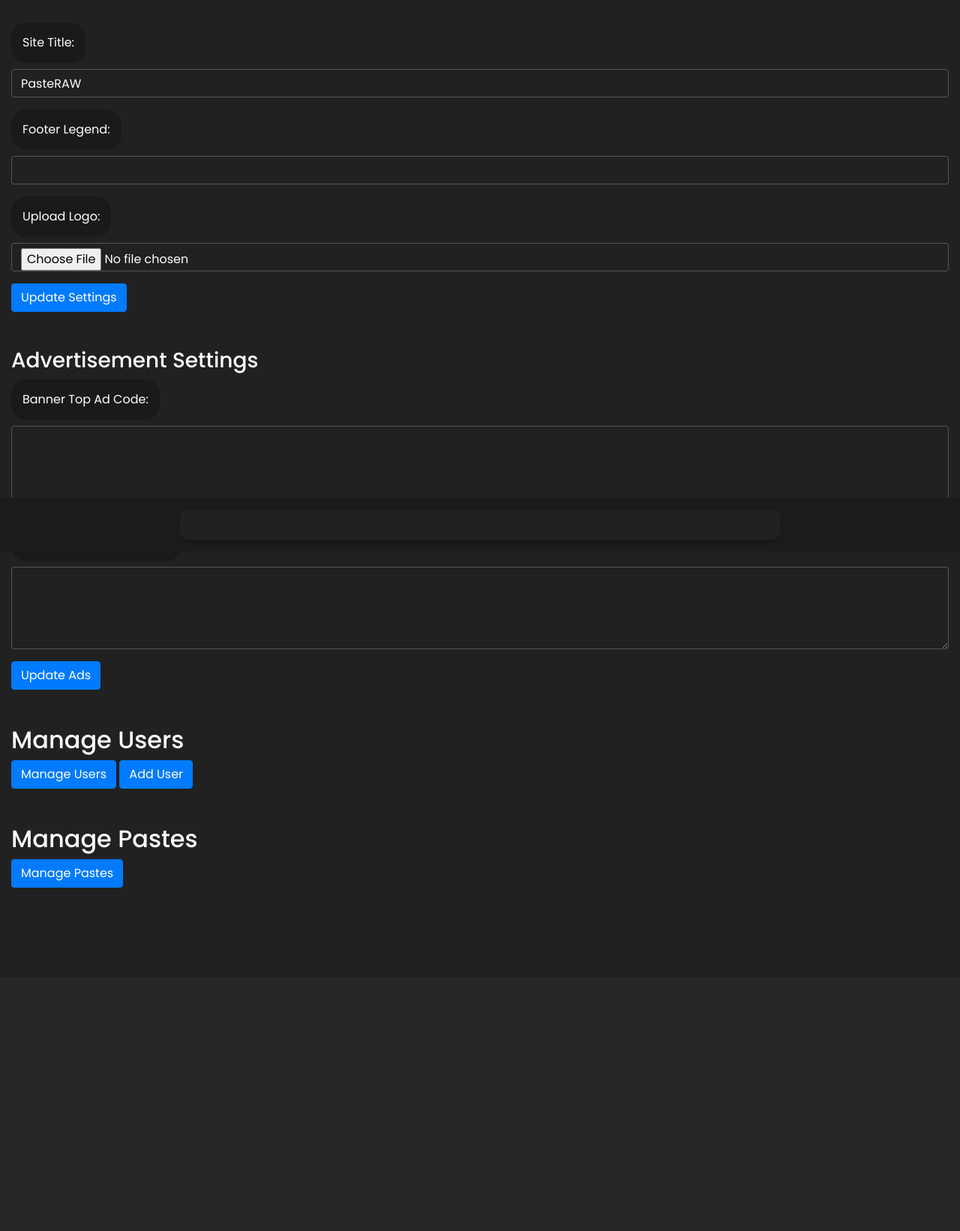
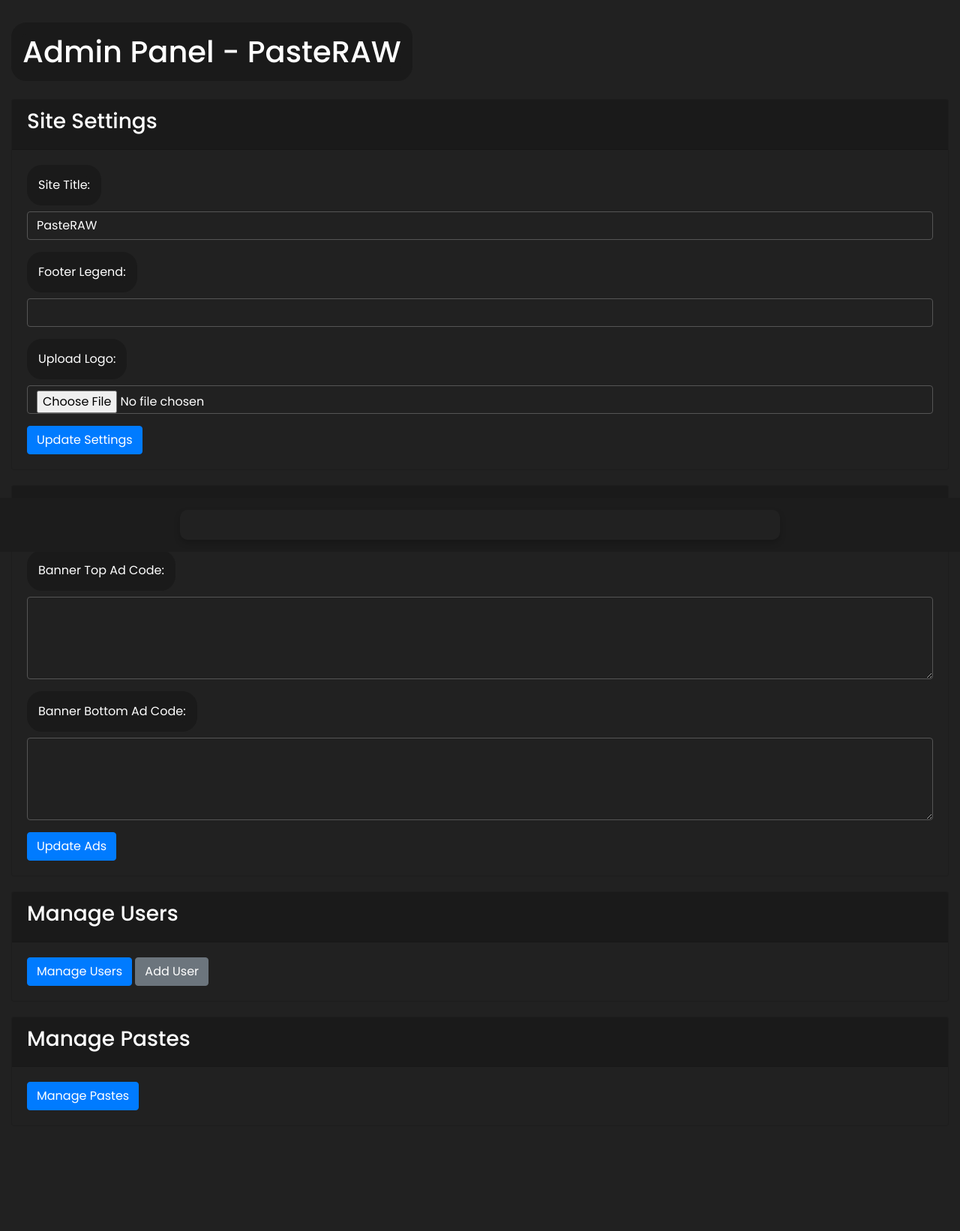
Before and after one commit to javiermzelaya/PasteRAW, a PHP site: page /admin_panel.php in a window 1280 px wide. Shown: the part 64-1706 px from the top of the page at 75% size. Before the commit the page ends 1248 px from the top, so only its background shows below. Run offline with PHP 8.4, Linux system fonts and the light colour scheme; the visitor is signed in with stand-in values (Sample User, id 1); data comes from the database, SQL or seed files in the repository; data that the repository does not hold is empty; a stand-in replaces the project's code that opens the database connection.

Commit message:
Update admin_panel.php

```diff
--- a/admin_panel.php
+++ b/admin_panel.php
@@ -1,74 +1,3 @@
-<?php
-session_start();
-require 'config.php'; // Incluir la configuración global
-
-// Verificar permisos de administrador
-if (!isset($_SESSION['user_id']) || $_SESSION['role'] !== 'admin') {
-    header('Location: login.php');
-    exit;
-}
-
-// Obtener la configuración actual
-$stmt = $pdo->query('SELECT title, logo_filename, footer_legend FROM settings LIMIT 1');
-$settings = $stmt->fetch();
-$logo_filename = $settings['logo_filename'] ?? '';
-$footer_legend = $settings['footer_legend'] ?? '';
-$site_name = $settings['title'];
-
-// Obtener la configuración de anuncios
-$stmt = $pdo->prepare('SELECT ad_type, ad_code FROM ads_settings');
-$stmt->execute();
-$ads_settings = $stmt->fetchAll(PDO::FETCH_ASSOC);
-$ads = [];
-foreach ($ads_settings as $ad) {
-    $ads[$ad['ad_type']] = $ad['ad_code'];
-}
-
-// Verificar si se ha subido un logo
-if ($_SERVER['REQUEST_METHOD'] === 'POST') {
-    if (isset($_FILES['logo']) && $_FILES['logo']['error'] === UPLOAD_ERR_OK) {
-        $logo_tmp_path = $_FILES['logo']['tmp_name'];
-        $logo_name = $_FILES['logo']['name'];
-        $logo_destination = 'uploads/' . $logo_name;
-
-        if (move_uploaded_file($logo_tmp_path, $logo_destination)) {
-            $logo_filename = $logo_name;
-            $stmt = $pdo->prepare('UPDATE settings SET logo_filename = ?');
-            $stmt->execute([$logo_filename]);
-        }
-    }
-
-    if (isset($_POST['delete_logo'])) {
-        $stmt = $pdo->prepare('UPDATE settings SET logo_filename = NULL');
-        $stmt->execute();
-        $logo_filename = '';
-    }
-
-    if (isset($_POST['title'])) {
-        $title = $_POST['title'];
-        $stmt = $pdo->prepare('UPDATE settings SET title = ?');
-        $stmt->execute([$title]);
-    }
-
-    if (isset($_POST['footer_legend'])) {
-        $footer_legend = $_POST['footer_legend'];
-        $stmt = $pdo->prepare('UPDATE settings SET footer_legend = ?');
-        $stmt->execute([$footer_legend]);
-    }
-
-    // Manejar la actualización de los anuncios
-    if (isset($_POST['update_ads'])) {
-        $ad_types = ['banner_top', 'banner_bottom'];
-        foreach ($ad_types as $type) {
-            if (isset($_POST["ad_code_$type"])) {
-                $ad_code = $_POST["ad_code_$type"];
-                $stmt = $pdo->prepare('INSERT INTO ads_settings (ad_type, ad_code) VALUES (?, ?) ON DUPLICATE KEY UPDATE ad_code = ?');
-                $stmt->execute([$type, $ad_code, $ad_code]);
-            }
-        }
-    }
-}
-?>
 <!DOCTYPE html>
 <html lang="es">
 <head>
@@ -78,18 +7,27 @@
     <link href="https://stackpath.bootstrapcdn.com/bootstrap/4.5.2/css/bootstrap.min.css" rel="stylesheet">
     <link href="styles.css" rel="stylesheet">
     <style>
-        @import url('https://fonts.googleapis.com/css2?family=Poppins:ital,wght@0,100;0,300;0,400;0,500;0,700;0,900&display=swap');
-
+        @import url('https://fonts.googleapis.com/css2?family=Poppins:wght@300;400;500;700&display=swap');
         body {
-            font-family: Poppins;
+            font-family: 'Poppins', sans-serif;
+            background-color: #f8f9fa;
+        }
+        .card {
+            margin-bottom: 20px;
         }
     </style>
 </head>
 <body>
     <?php include 'navbar.php'; ?>
     <div class="container-fluid">
-        <title>Admin Panel - <?= htmlspecialchars($site_name) ?></title>
+        <h1 class="mb-4">Admin Panel - <?= htmlspecialchars($site_name) ?></h1>
 
+        <!-- Site Settings -->
+        <div class="card">
+            <div class="card-header">
+                <h3>Site Settings</h3>
+            </div>
+            <div class="card-body">
                 <form action="admin_panel.php" method="post" enctype="multipart/form-data">
                     <div class="form-group">
                         <label for="title">Site Title:</label>
@@ -111,8 +49,15 @@
                     </div>
                     <button type="submit" name="update_logo" class="btn btn-primary">Update Settings</button>
                 </form>
+            </div>
+        </div>
 
-        <h3 class="mt-5">Advertisement Settings</h3>
+        <!-- Advertisement Settings -->
+        <div class="card">
+            <div class="card-header">
+                <h3>Advertisement Settings</h3>
+            </div>
+            <div class="card-body">
                 <form action="admin_panel.php" method="post">
                     <?php
                     $ad_types = ['banner_top' => 'Banner Top', 'banner_bottom' => 'Banner Bottom'];
@@ -124,15 +69,28 @@
                     <?php endforeach; ?>
                     <button type="submit" name="update_ads" class="btn btn-primary">Update Ads</button>
                 </form>
-
-        <div class="mt-5">
-            <h2>Manage Users</h2>
-            <a href="manage_users.php" class="btn btn-primary">Manage Users</a> <a href="add_user.php" class="btn btn-primary">Add User</a>
+            </div>
         </div>
 
-        <div class="mt-5">
-            <h2>Manage Pastes</h2>
+        <!-- User Management -->
+        <div class="card">
+            <div class="card-header">
+                <h3>Manage Users</h3>
+            </div>
+            <div class="card-body">
+                <a href="manage_users.php" class="btn btn-primary">Manage Users</a>
+                <a href="add_user.php" class="btn btn-secondary">Add User</a>
+            </div>
+        </div>
+
+        <!-- Paste Management -->
+        <div class="card">
+            <div class="card-header">
+                <h3>Manage Pastes</h3>
+            </div>
+            <div class="card-body">
                 <a href="manage_pastes.php" class="btn btn-primary">Manage Pastes</a>
+            </div>
         </div>
     </div>
     <?php include 'footbar.php'; ?>
```
Lines whose indentation alone changed are shown as unchanged.
